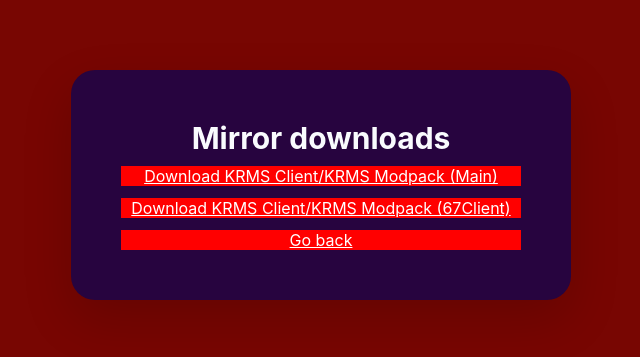
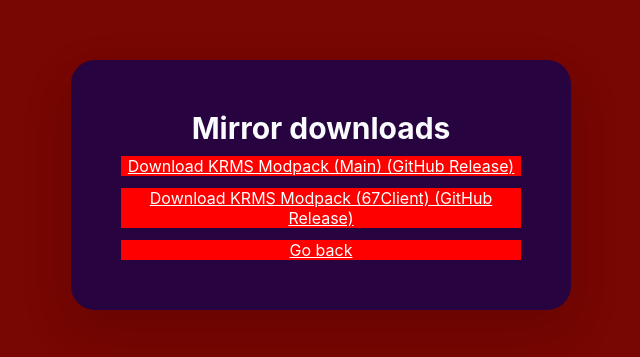
Before and after one commit to krmsclient/krmsclient.github.io, a plain HTML site: page mirrordownloads.html in a window 1280 px wide. Shown: the part 215-572 px from the top of the page, without its empty margins (319-959 px from the left). Drawn offline with Linux system fonts and the light colour scheme.

Commit message:
Update mirrordownloads.html

```diff
--- a/mirrordownloads.html
+++ b/mirrordownloads.html
@@ -118,11 +118,11 @@
 
 <div class="buttons">
   <a class="button primary" href="https://github.com/krmsclient/krmsclient.github.io/releases/download/Release/KRMSClient.zip">
-    Download KRMS Client/KRMS Modpack (Main)
+    Download KRMS Modpack (Main) (GitHub Release)
   </a>
 
   <a class="button primary" href="https://github.com/krmsclient/krmsclient.github.io/releases/download/Release/KRMSClient67.zip">
-    Download KRMS Client/KRMS Modpack (67Client)
+    Download KRMS Modpack (67Client) (GitHub Release)
   </a>
 
   <a class="button secondary" href="https://krmsclient.github.io/main.html">
```
